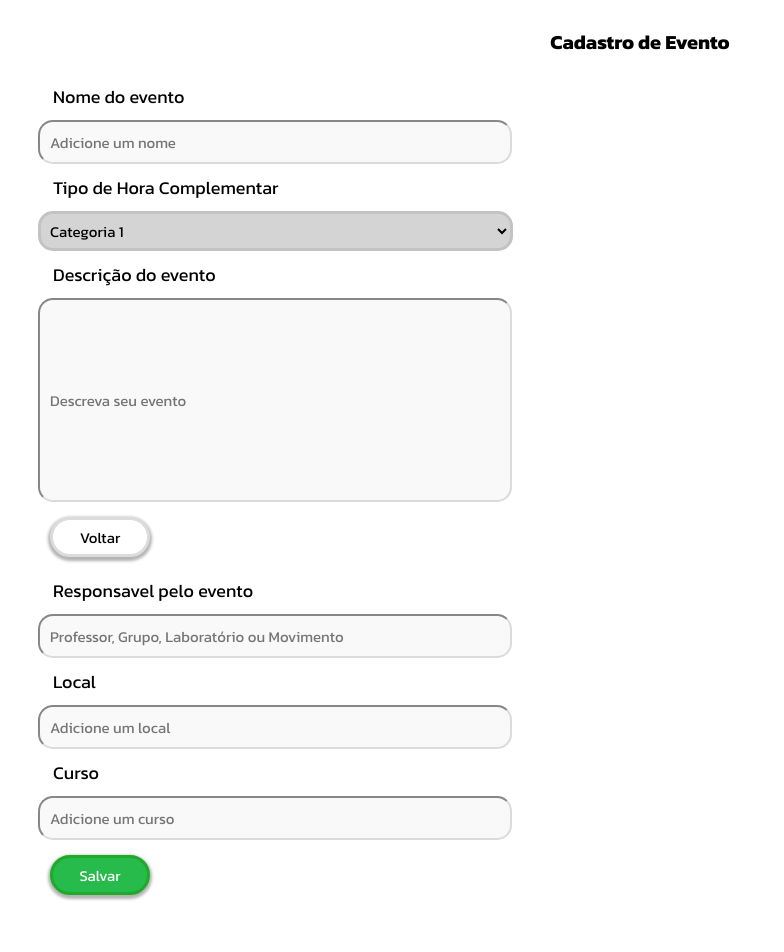
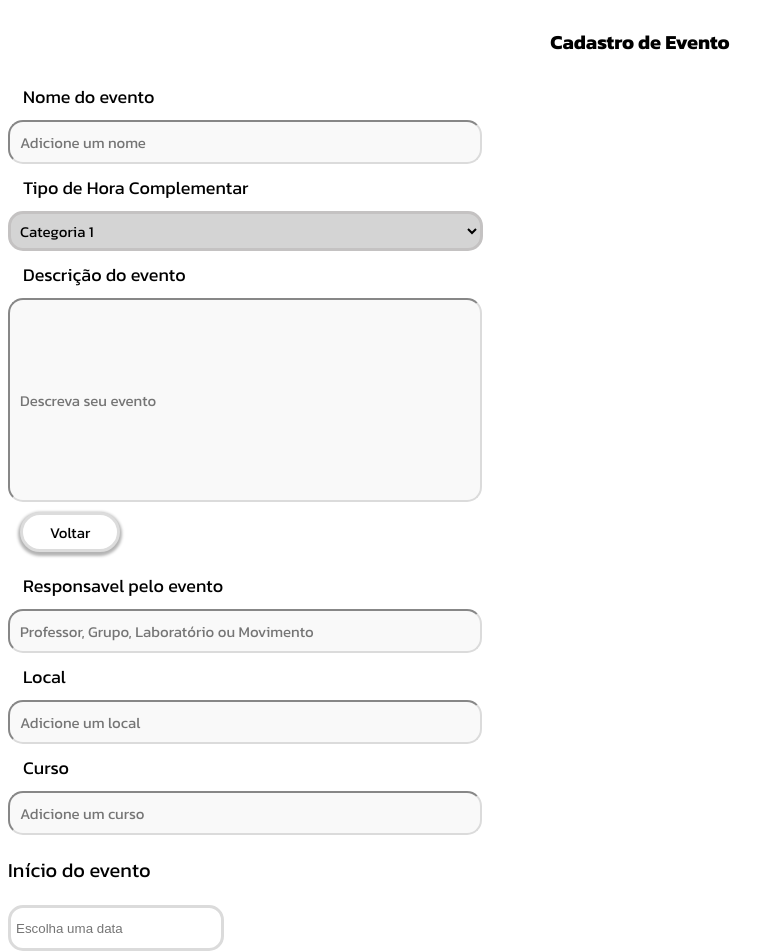
Before and after one commit to mateus-fernandes20/SISGEHC, a Next.js app in the folder sisgehc/: page /cadevento in a window 1280 px wide. Shown: the top 952 px of the page, without its empty margins (0-784 px from the left). Before the commit the page ends 913 px from the top, so only its background shows below. Built offline with nearby package versions, Linux system fonts and the light colour scheme.

Commit message:
data selector

```diff
--- a/sisgehc/src/app/cadevento/page.tsx
+++ b/sisgehc/src/app/cadevento/page.tsx
@@ -1,6 +1,7 @@
 import Input from "../components/Input/Input";
 import Button from "../components/Button/Button";
 import Select from "../components/Select/Select";
+import DataInput from "../components/DataInput/DataInput";
 import "./style.css"
 
 export default function cadevento() {
@@ -10,19 +11,19 @@ export default function cadevento() {
       <h4>Cadastro de Evento</h4>
       </div>
       <div>
-        <div className="colunaDireita">
+        <div className="colunaEsquerda">
           <Input placeholder={"Adicione um nome"} text={"Nome do evento"}></Input>
           <Select></Select>
           <Input id="texto" placeholder="Descreva seu evento" text="Descrição do evento"></Input>
           <Button text={"Voltar"} color={""} ></Button>
         </div>
-        <div className="colunaEsquerda">
+        <div className="colunaDireita">
           <Input placeholder="Professor, Grupo, Laboratório ou Movimento" text="Responsavel pelo evento"></Input>
           <Input placeholder={"Adicione um local"} text={"Local"}></Input>
           <Input placeholder={"Adicione um curso"} text={"Curso"}></Input>
           <div>
             <div>
-
+              <DataInput></DataInput>
             </div>
             <div></div>
           </div>
--- a/sisgehc/src/app/cadevento/style.css
+++ b/sisgehc/src/app/cadevento/style.css
@@ -12,7 +12,3 @@ h4 {
 .titulo {
     text-align: center;
 }
-
-div {
-    margin: 5px 10px;
-}
--- /dev/null
+++ b/sisgehc/src/app/components/DataInput/DataInput.css
@@ -0,0 +1,12 @@
+.selectdatabox p{
+    font-family: 'Kanit', sans-serif;
+    font-size: 20px;
+}
+
+.selectdatabox input {
+    width: 200px;
+    height: 40px;
+    border: 3px solid #dbdbdb;
+    border-radius: 15px;
+    padding: 0px 5px;
+}
--- /dev/null
+++ b/sisgehc/src/app/components/DataInput/DataInput.tsx
@@ -0,0 +1,14 @@
+import { buttonProps } from '@/types'
+import React from 'react'
+import "./DataInput.css"
+
+const DataInput = () => {
+    return (
+      <div className='selectdatabox'>
+        <p>Início do evento</p>
+          <input placeholder="Escolha uma data" type="data" id="data" name="data"/><br/>
+      </div>
+    )
+}
+
+export default DataInput
```
